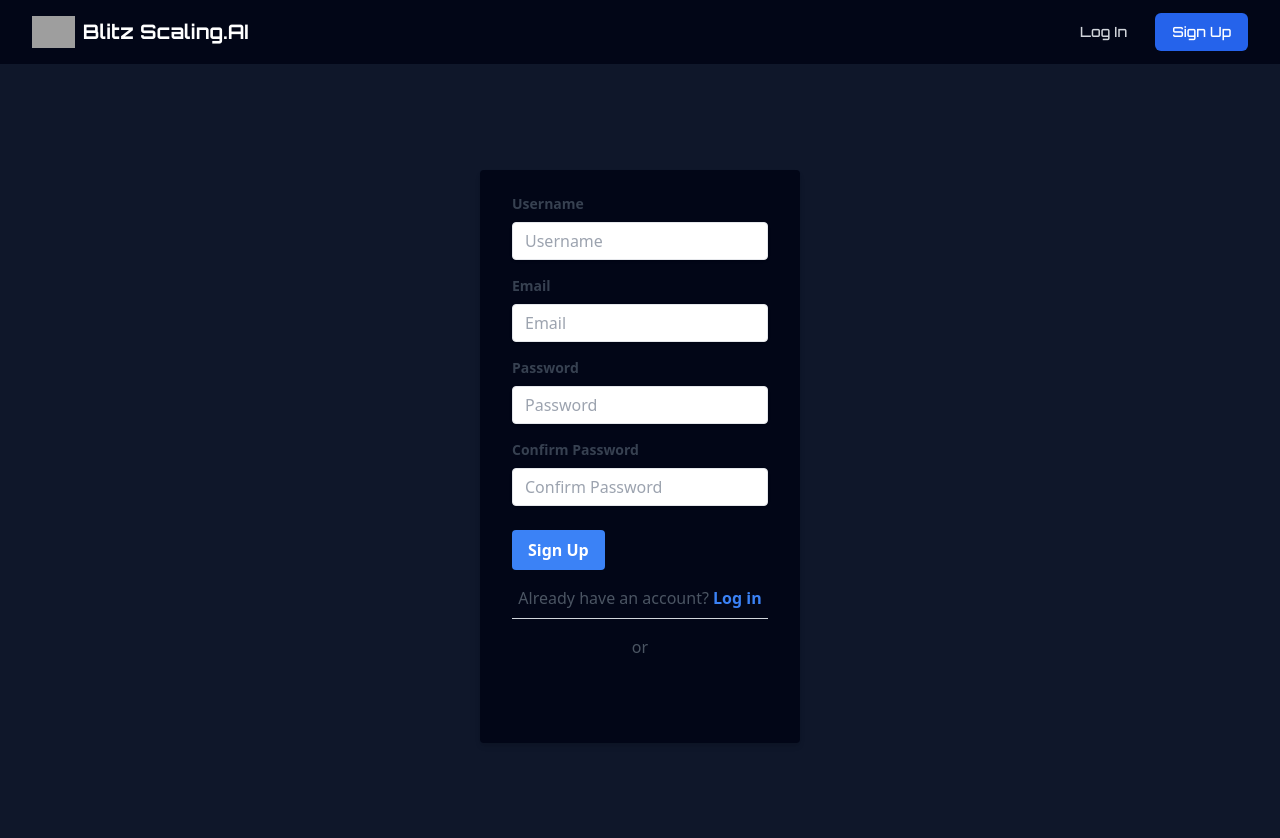
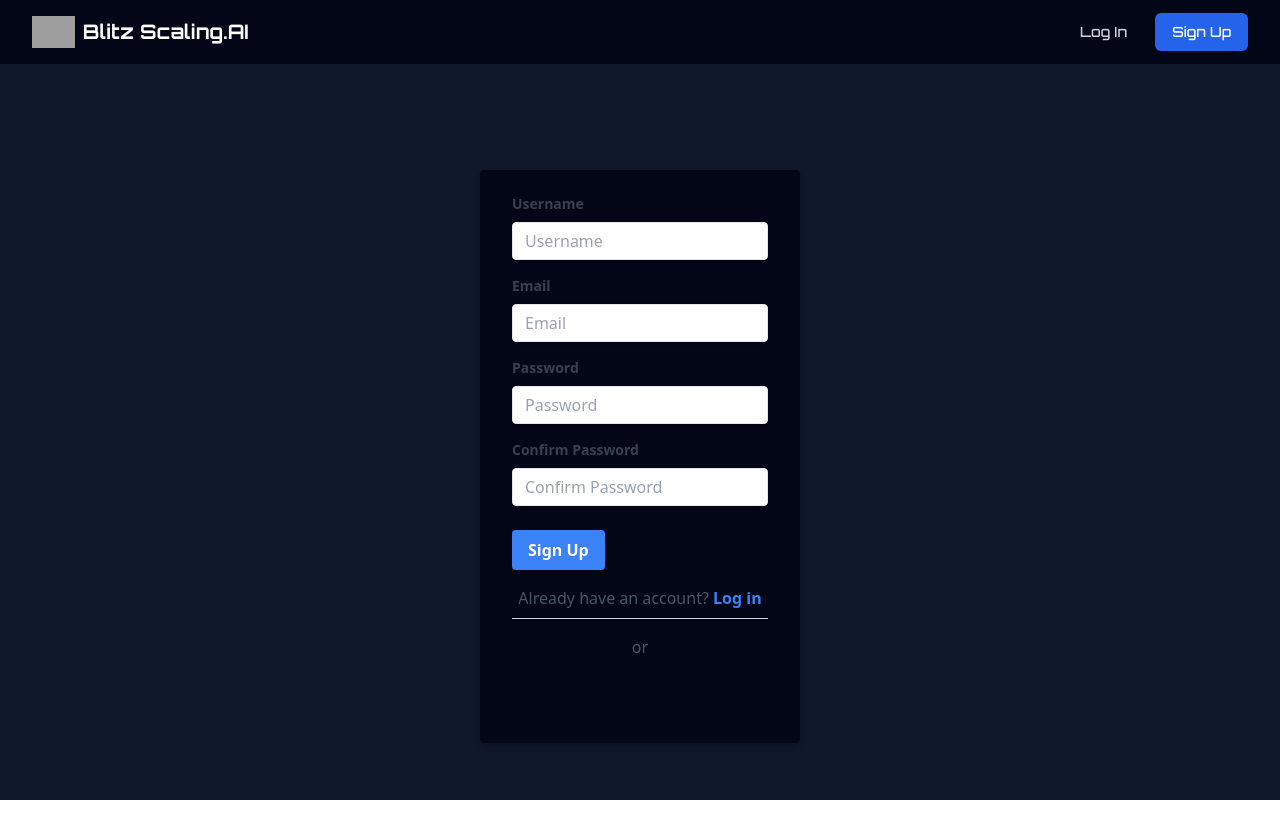
Before and after one commit to BenjaSchindler/PPLosAdmisionEspecial, a React (Create React App) app: page /Signup in a window 1280 px wide. Shown: the top 838 px of the page. After the commit the page ends 800 px from the top, so only its background shows below. Built offline with nearby package versions, Linux system fonts and the light colour scheme; grey boxes are pictures that could not be loaded.

Commit message:
Updated frontend

```diff
--- a/src/App.css
+++ b/src/App.css
@@ -1,6 +1,7 @@
 .App {
   text-align: center;
 }
+
 
 .App-logo {
   height: 40vmin;
--- a/src/App.tsx
+++ b/src/App.tsx
@@ -11,12 +11,12 @@ import { Parallax, ParallaxLayer, IParallax } from '@react-spring/parallax';
 
 
 const App: React.FC = () => {
-  const parallax = useRef<IParallax>(null!)
+  const parallax = useRef<IParallax>(null!);
+
   return (
-
     <GoogleOAuthProvider clientId="724740010868-5ig790ee5btbdtgfmifhu8dqi8gmjvj0.apps.googleusercontent.com">
       <Router>
-        <div>
+        <div style={{ height: '100vh', overflowY: 'hidden' }}> {/* Estilo para ocupar toda la altura y ocultar la barra de desplazamiento vertical */}
           <Navbar />
           <Routes>
             <Route path="/" element={<Home />} />
@@ -28,7 +28,6 @@ const App: React.FC = () => {
         </div>
       </Router>
     </GoogleOAuthProvider>
-
   );
 };
 
--- a/src/pages/Home.tsx
+++ b/src/pages/Home.tsx
@@ -87,7 +87,7 @@ const Home: React.FC = () => {
             position: 'relative', // Añade posición relativa al contenedor
           }}>
           <div style={{ position: 'absolute', textAlign: 'center', width: '100%', top: '50%', transform: 'translateY(-50%)' }}>
-          <h1 className="text-4xl font-bold mb-4" style={{ fontFamily: 'Orbitron, sans-serif', color: '#FFFFFF' }}>Benja agarra la pala</h1>
+          <h1 className="text-4xl font-bold mb-4" style={{ fontFamily: 'Orbitron, sans-serif', color: '#FFFFFF' }}>Vuelve realidad tus proyectos gracias a la IA generativa</h1>
           <img src="https://i.imgur.com/YXpZPKU.png" style={{ width: '30%', margin: 'auto' }} />
           </div>
         </ParallaxLayer>
@@ -104,7 +104,7 @@ const Home: React.FC = () => {
             justifyContent: 'center',
           }}>
           <div style={{ position: 'absolute', textAlign: 'center', width: '100%', top: '50%', transform: 'translateY(-50%)' }}>
-          <h1 className="text-4xl font-bold mb-4" style={{ fontFamily: 'Orbitron, sans-serif', color: '#FFFFFF' }}>Impulsamos tu negocio gracias a la IA generativa</h1>
+          <h1 className="text-4xl font-bold mb-4" style={{ fontFamily: 'Orbitron, sans-serif', color: '#FFFFFF' }}>BENJA ALERGICO A LA PALA</h1>
           <img src={url('bash')} style={{ width: '40%', margin: 'auto' }} />
           </div>
         </ParallaxLayer>
```
